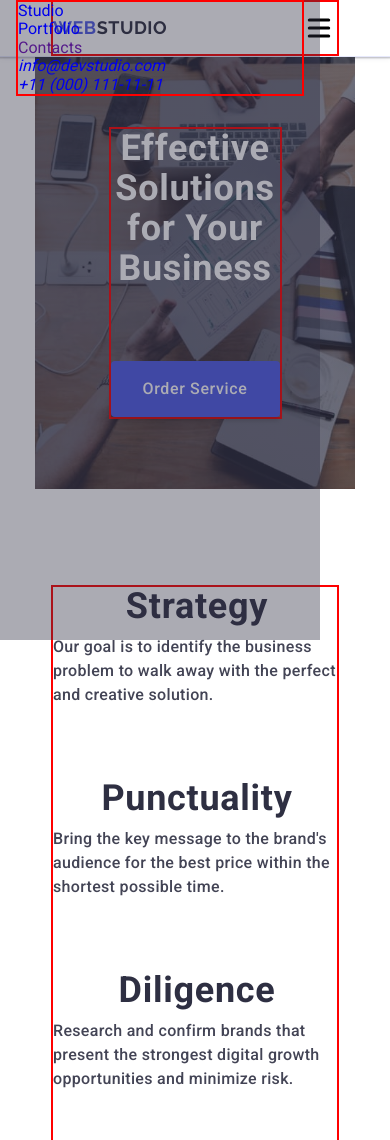
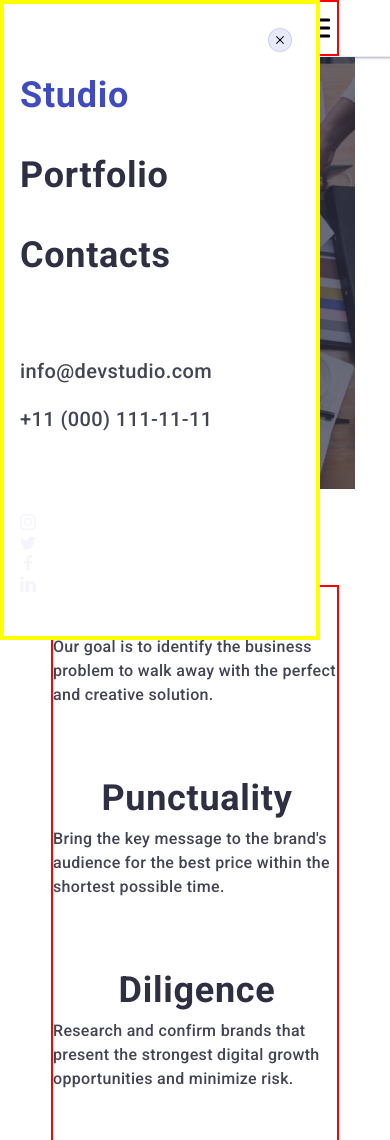
Before and after one commit to ArtVelych/goit-markup-hw-06, a plain HTML site: page index.html in a window 390 px wide. Shown: the top 1140 px of the page. Drawn offline with nearby package versions, Linux system fonts and the light colour scheme.

Commit message:
Styles and elements added to the mobile modal menu. Socials' parameters should be checked throughout all the devices and sections!

```diff
--- a/css/styles.css
+++ b/css/styles.css
@@ -664,7 +664,124 @@ section {
     transition: opacity 250ms cubic-bezier(0.4, 0, 0.2, 1), visibility 250ms cubic-bezier(0.4, 0, 0.2, 1);
     width: 320px;
     height: 640px;
+    z-index: 1;
 }
+
+.mobile-menu-container {
+    position: absolute;
+    top: 0;
+    left: 0;
+    width: 320px;
+    min-height: 640px;
+    background-color: #FFFFFF;
+    transition: transform 250ms cubic-bezier(0.4, 0, 0.2, 1);
+    border: 4px solid yellow;
+    padding: 72px 24px 40px 16px;
+    display: flex;
+    justify-content: space-between;
+    align-items: flex-start;
+    flex-direction: column;
+}
+
+.backdrop-menu-button {
+    display: flex;
+    justify-content: center;
+    align-items: center;
+    width: 24px;
+    height: 24px;
+    background-color: #E7E9FC;
+    border-radius: 50%;
+    border: 1px solid rgba(0, 0, 0, 0.1);
+    position: absolute;
+    padding: 0;
+    top: 24px;
+    right: 24px;
+    transition: background-color 250ms cubic-bezier(0.4, 0, 0.2, 1), border 250ms cubic-bezier(0.4, 0, 0.2, 1);
+}
+
+.backdrop-menu-button:hover,
+.backdrop-menu-button:focus {
+    background-color: rgba(64, 75, 191, 1);
+    border: none;
+}
+
+.backdrop-mobile-icon {
+    transition: fill 250ms cubic-bezier(0.4, 0, 0.2, 1);
+}
+
+.backdrop-menu-button:hover .backdrop-mobile-icon,
+.backdrop-menu-button:focus .backdrop-mobile-icon {
+    fill: rgba(255, 255, 255, 1);
+}
+
+.mobile-menu-nav {
+}
+
+.mobile-nav-list {
+    display: flex;
+    flex-direction: column;
+    justify-content: center;
+    align-items: flex-start;
+    gap: 40px;
+}
+
+.mobile-menu-link {
+    color: rgba(46, 47, 66, 1);
+    font-size: 36px;
+    font-style: normal;
+    font-weight: 700;
+    line-height: 1.11;
+    letter-spacing: 0.02em;
+    text-transform: capitalize;
+    display: block;
+    transition: color 250ms cubic-bezier(0.4, 0, 0.2, 1);
+}
+
+.mobile-studio {
+    color: rgba(64, 75, 191, 1);
+}
+
+.mobile-nav-list .mobile-menu-link:hover,
+.mobile-nav-list .mobile-menu-link:focus {
+    color: #404bbf;
+}
+
+.mobile-menu-address {
+
+}
+
+.mobile-address-links {
+    display: flex;
+    flex-direction: column;
+    justify-content: center;
+    align-items: flex-start;
+    gap: 24px;
+}
+
+.mobile-address-items .address-menu-item {
+    color: #434455;
+    font-size: 20px;
+    font-style: normal;
+    font-weight: 500;
+    line-height: 1.2;
+    letter-spacing: 0.02em;
+    display: block;
+    transition: color 250ms cubic-bezier(0.4, 0, 0.2, 1);
+}
+
+.mobile-address-items .address-menu-item:hover,
+.mobile-address-items .address-menu-item:focus {
+    color: #404bbf;
+}
+
+.mobile-social-media {}
+
+.mobile-socials-item {}
+
+.mobile-social-link {}
+
+.mobile-list-icon {}
+
 
 /*=============================================*/
 
--- a/index.html
+++ b/index.html
@@ -41,10 +41,16 @@
 
         <div class="backdrop-menu">
             <div class="container mobile-menu-container">
+                <button class="backdrop-menu-button" type="button">
+                    <svg class="backdrop-mobile-icon" width="8" height="8">
+                        <use href="./images/icons.svg#icon-Vector"></use>
+                    </svg>
+                </button>
+
                 <nav class="mobile-menu-nav">
                     <ul class="mobile-nav-list">
                         <li class="mobile-menu-items"><a class="mobile-menu-link mobile-studio" href="./index.html">Studio</a></li>
-                        <li class="mobile-menu-items"><a class="mobile-menu-link" href="#our-portfolio">Portfolio</a></li>
+                        <li class="mobile-menu-items"><a class="mobile-menu-link" href="./index.html">Portfolio</a></li>
                         <li class="mobile-menu-items"><a class="mobile-menu-link" href="">Contacts</a></li>
                     </ul>
                 </nav>
@@ -57,6 +63,37 @@
                         </li>
                     </ul>
                 </address>
+
+                <ul class="mobile-social-media">
+                    <li class="mobile-socials-item">
+                        <a class="mobile-social-link" href="https://www.instagram.com/" target="_blank">
+                            <svg class="mobile-list-icon" width="16" height="16">
+                                <use href="./images/icons.svg#icon-instagram-2"></use>
+                            </svg>
+                        </a>
+                    </li>
+                    <li class="mobile-socials-item">
+                        <a class="mobile-social-link" href="https://twitter.com/?lang=uk" target="_blank">
+                            <svg class="mobile-list-icon" width="16" height="16">
+                                <use href="./images/icons.svg#icon-twitter-1"></use>
+                            </svg>
+                        </a>
+                    </li>
+                    <li class="mobile-socials-item">
+                        <a class="mobile-social-link" href="https://www.facebook.com/" target="_blank">
+                            <svg class="mobile-list-icon" width="16" height="16">
+                                <use href="./images/icons.svg#icon-facebook-1"></use>
+                            </svg>
+                        </a>
+                    </li>
+                    <li class="mobile-socials-item">
+                        <a class="mobile-social-link" href="https://www.linkedin.com/" target="_blank">
+                            <svg class="mobile-list-icon" width="16" height="16">
+                                <use href="./images/icons.svg#icon-linkedin-1"></use>
+                            </svg>
+                        </a>
+                    </li>
+                </ul>
         </div>
     </header>
 
```
